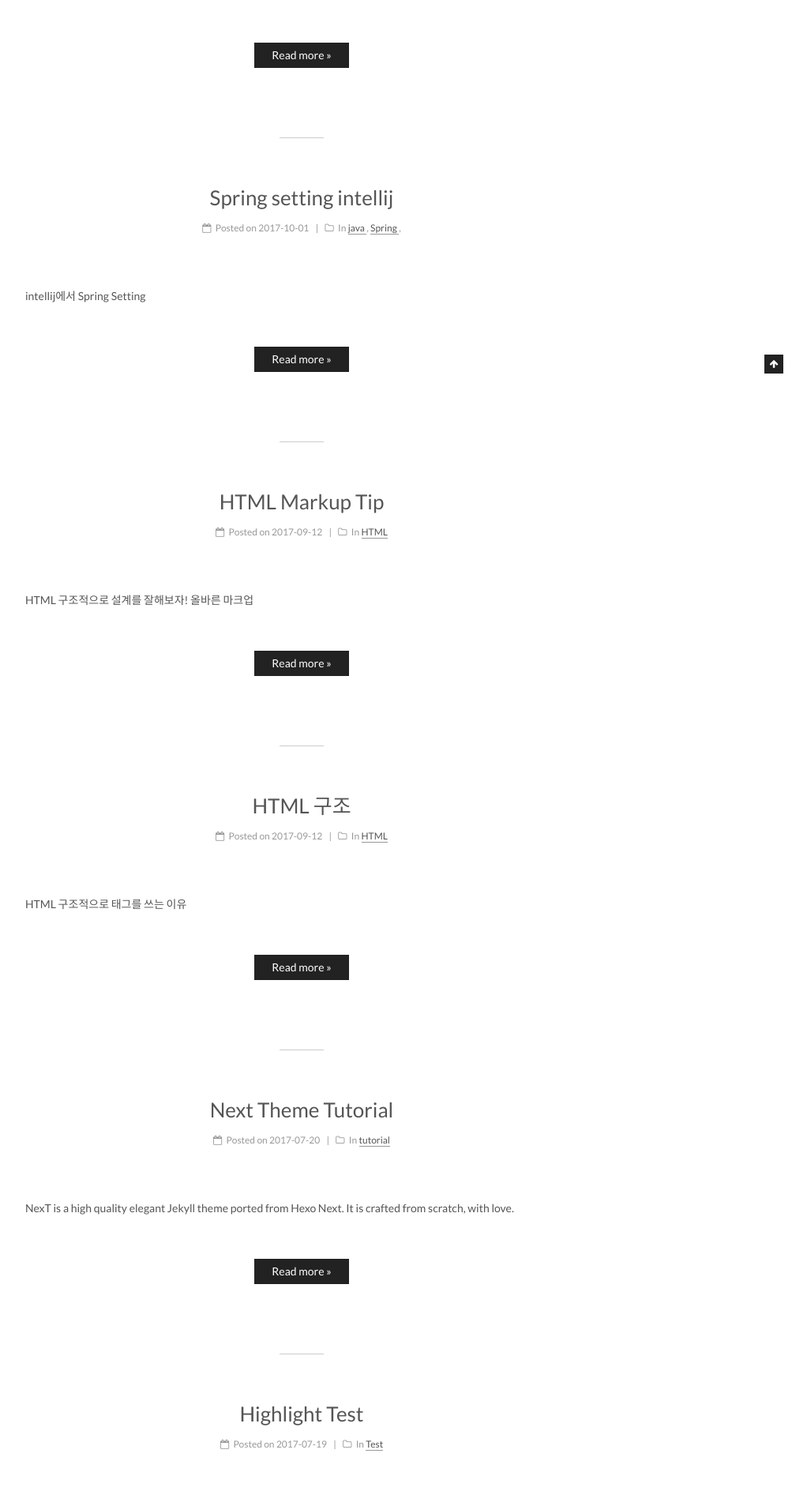
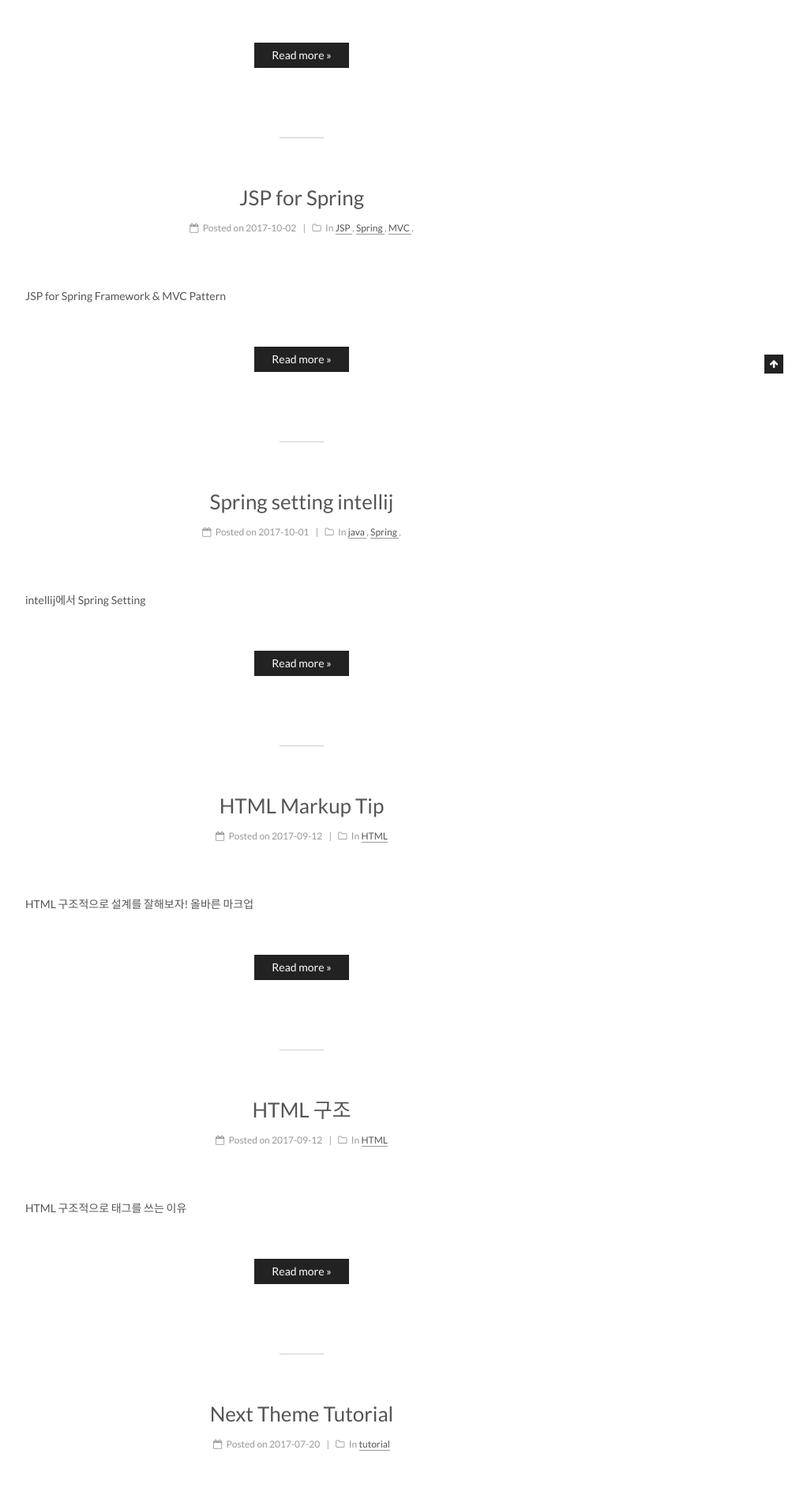
Before and after one commit to kwakkwakkwak/kwakkwakkwak.github.io, a Jekyll site: the page built from index.html, in a window 1280 px wide. Shown: the part 527-2434 px from the top of the page at 79% size, without its empty margins (258-1280 px from the left). Built offline with Jekyll 4.4.1, drawn with Linux system fonts in a browser that asks for light colours; the list of posts is cut into pages by our own code; some of the changed lines change nothing that is shown; some of the changed text lies outside the part shown.

Commit message:
jsp for spring     -end

````diff
--- /dev/null
+++ b/_posts/2017-10-02-JSP_for_Spring.md
@@ -0,0 +1,185 @@
+---
+title: "JSP for Spring "
+description: "JSP for Spring Framework & MVC Pattern"
+categories:
+ JSP
+ Spring
+ MVC
+tags:
+ JSP
+ Spring
+ MVC
+ intellij
+date: 2017-10-02
+---
+
+_사용 예제는 [여기](https://github.com/kwakkwakkwak/JSP_Spring) 에서 확인 할 수 있습니다._
+
+#MVC
+
+* MVC는 Model View Controller 의 약자로 Application을 세가지 역할로 구분한 개발 방법론이다.
+
+* 사용자가 Controller 사용해서 Model을 통해 데이터를 가져오고 그바탕으로 시각적인 표현을 View가 보여준다.
+
+* WEB에서의 MVC
+    1. 사이트 접속
+    2. Controller가 Model 호출
+    3. Model은 데이터를 제어
+    4. Controller가 Model의 결과를 View 반영
+    5. View가 보여짐
+
+## Model
+* DB
+
+## View
+* HTML/css/JS
+
+## Controller
+* JAVA(servlet)
+
+# JSP for Spring
+
+## Web.xml setting
+
+**web.xml**
+```xml
+<?xml version="1.0" encoding="ISO-8859-1"?>
+<web-app xmlns:xsi="http://www.w3.org/2001/XMLSchema-instance"
+         xmlns="http://java.sun.com/xml/ns/javaee"
+         xsi:schemaLocation="http://java.sun.com/xml/ns/javaee
+http://java.sun.com/xml/ns/javaee/web-app_2_5.xsd"
+         id="WebApp_ID" version="2.5">
+
+    <display-name>MySpringWeb</display-name>
+
+    <servlet>
+        <servlet-name>dispatcherServlet</servlet-name>
+        <servlet-class>org.springframework.web.servlet.DispatcherServlet</servlet-class>
+        <init-param>
+            <param-name>contextConfigLocation</param-name>
+            <param-value>classpath:spring/dispatcher-servlet.xml</param-value>
+        </init-param>
+        <load-on-startup>1</load-on-startup>
+    </servlet>
+
+    <servlet-mapping>
+        <servlet-name>dispatcherServlet</servlet-name>
+        <url-pattern>*.html</url-pattern>
+    </servlet-mapping>
+
+</web-app>
+
+```
+* disaptcher-servlet Mapping
+
+**dispathcer-servlet.xml**
+```xml
+<?xml version="1.0" encoding="UTF-8"?>
+
+<beans xmlns="http://www.springframework.org/schema/beans"
+	xmlns:xsi="http://www.w3.org/2001/XMLSchema-instance"
+	xmlns:context="http://www.springframework.org/schema/context"
+	xmlns:aop="http://www.springframework.org/schema/aop"
+	xmlns:mvc="http://www.springframework.org/schema/mvc"
+	xmlns:p="http://www.springframework.org/schema/p"
+	xsi:schemaLocation="http://www.springframework.org/schema/mvc http://www.springframework.org/schema/mvc/spring-mvc-3.2.xsd
+		http://www.springframework.org/schema/beans http://www.springframework.org/schema/beans/spring-beans.xsd
+		http://www.springframework.org/schema/context http://www.springframework.org/schema/context/spring-context.xsd
+		http://www.springframework.org/schema/aop http://www.springframework.org/schema/aop/spring-aop-3.2.xsd">
+
+
+<bean class = "com.study.controller.StudyController"/>
+<bean class = "org.springframework.web.servlet.view.InternalResourceViewResolver" p:order="1">
+	<property name = "prefix" value = "/WEB-INF/view/"/>
+	<property name = "suffix" value = ".jsp"/>
+</bean>
+</beans>
+
+```
+* Bean 등록, 결과값에 접두사, 접미사를 붙여서 온전한 path와 확장자로 바꾼다.
+
+## Code
+
+**index.jsp**
+```jsp
+<!DOCTYPE html>
+
+<%@ page language="java" contentType="text/html; charset=UTF-8" pageEncoding="UTF-8"%>
+
+<%@ taglib prefix="c" uri="http://java.sun.com/jsp/jstl/core" %>
+<%@ taglib prefix="spring" uri="http://www.springframework.org/tags"%>
+
+<html>
+	<head>
+		<meta charset="utf-8">
+		<title>Welcome</title>
+	</head>
+	<body>
+		<c:url value="/study/showMessage.html" var="messageUrl" />
+		<a href="${messageUrl}">Click to enter</a>
+
+	</body>
+</html>
+
+```
+
+* 첫회면 jstl core-lib이용 controller로 명령
+
+
+**CommonUtil.java**
+
+```java
+package com.common.util;
+
+public class CommonUtil {
+    public static String getSelect(){
+        String select = "<select id = 'searchdate'>"
+                +"<option value = 'all' selected=''>-select-</option>"
+                +"<option value = '1d'>1일</option>"
+                + "<option value = '1w'>1주</option>"
+                +"<option value = '1m'>1달 </option>"
+                +"<option value = '6m'>6개월</option>"
+                +"<option value = '1y'>1년</option>"
+                +"</select>";
+        return select;
+    }
+}
+```
+**StudyController.java**
+```java
+package com.study.controller;
+
+import javax.servlet.http.HttpServletRequest;
+import javax.servlet.http.HttpServletResponse;
+
+import com.common.util.CommonUtil;
+import org.springframework.stereotype.Controller;
+import org.springframework.ui.Model;
+import org.springframework.web.bind.annotation.RequestMapping;
+
+
+@Controller
+public class StudyController {
+
+		@RequestMapping("/study/showMessage.html")
+		public String showMessage(Model model, HttpServletRequest req, HttpServletResponse res) {
+
+			model.addAttribute("message","hello! Spring");
+			model.addAttribute("combo", CommonUtil.getSelect());
+			return "showMessage"; //view 이름이다. 어떤 view를 보여줄지 이름을 정해줌.
+		}
+
+
+}
+
+```
+
+* controller에서 명령 처리
+
+    * @Controller : 클래스를 웹요청하는 컨트롤러로 사용할 수 있다.
+
+    * @RequestMapping : ""안에 해당하는 페이지에 Mapping 한다.
+
+    * model에 key-value 형태로 Attribute를 주고
+
+    * return 에서 가져오는 값에 위에 dispatcher-servlet.xml의 prefix, suffix로 접두사 접미사를 붙여줘서 완전한 웹페이지 형태로 만들어준다.
--- a/_posts/2017-10-02-Spring_Java_Annotation.md
+++ b/_posts/2017-10-02-Spring_Java_Annotation.md
@@ -12,8 +12,6 @@ date: 2017-10-02
 ---
 
 _사용 예제는 [여기](https://github.com/kwakkwakkwak/Java_Spring) 에서 확인 할 수 있습니다._
-
-##**_Console Spring framework_**
 
 ## @Autowired (예제 part5,6)
 
````
